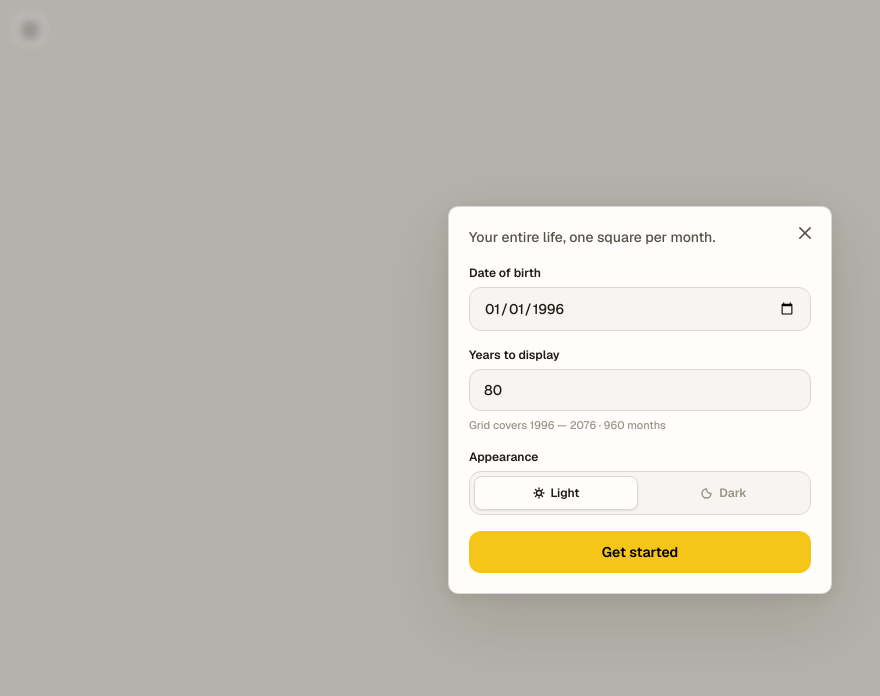
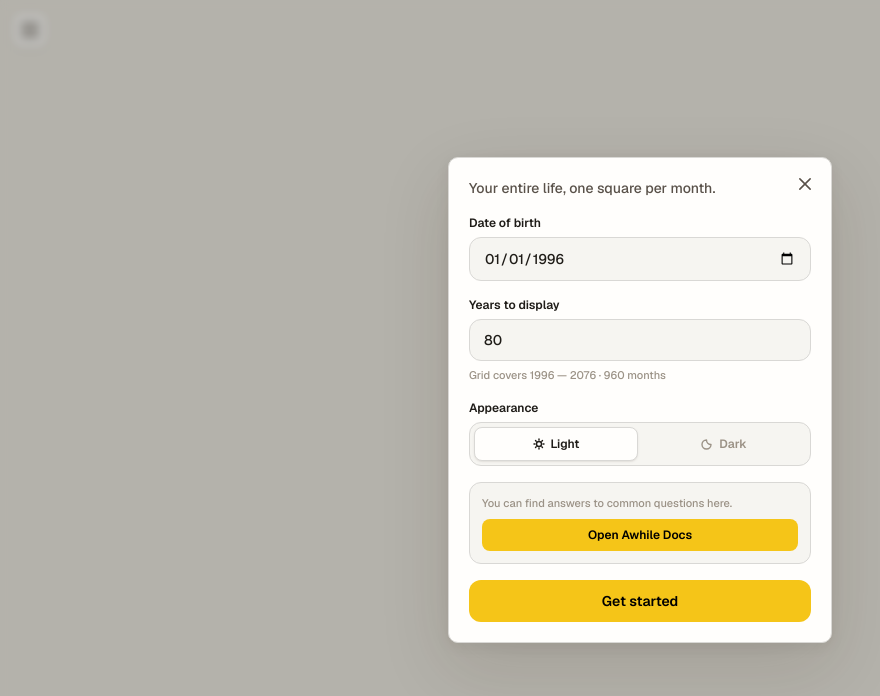
Before and after one commit to kt3v/awhile, a React (Vite) app: page / in a window 1280 px wide. Shown: the top 696 px of the page, without its empty margins (0-880 px from the left). Built offline with nearby package versions, Linux system fonts and the light colour scheme; no server answers.

Commit message:
feat: add help section with documentation link to SettingsModal

```diff
--- a/src/components/SettingsModal.tsx
+++ b/src/components/SettingsModal.tsx
@@ -376,6 +376,24 @@ export default function SettingsModal() {
 
           <ThemeToggle />
 
+          <div
+            className="flex flex-col gap-2 rounded-xl p-3"
+            style={{ background: 'var(--bg-secondary)', border: '1px solid var(--border)' }}
+          >
+            <p className="text-[11px] font-medium" style={{ color: 'var(--text-3)' }}>
+              You can find answers to common questions here.
+            </p>
+            <a
+              href="https://go.levelry.app/project/aa9851c4-a134-4499-8c14-391b2714a45b"
+              target="_blank"
+              rel="noreferrer"
+              className="w-full py-2 text-xs font-semibold rounded-lg text-center transition-all duration-150"
+              style={{ background: 'var(--mustard)', color: '#000' }}
+            >
+              Open Awhile Docs
+            </a>
+          </div>
+
           {isInitial && (
             <button
               onClick={() => canSave && saveSettings({ birthDate, totalYears })}
```
